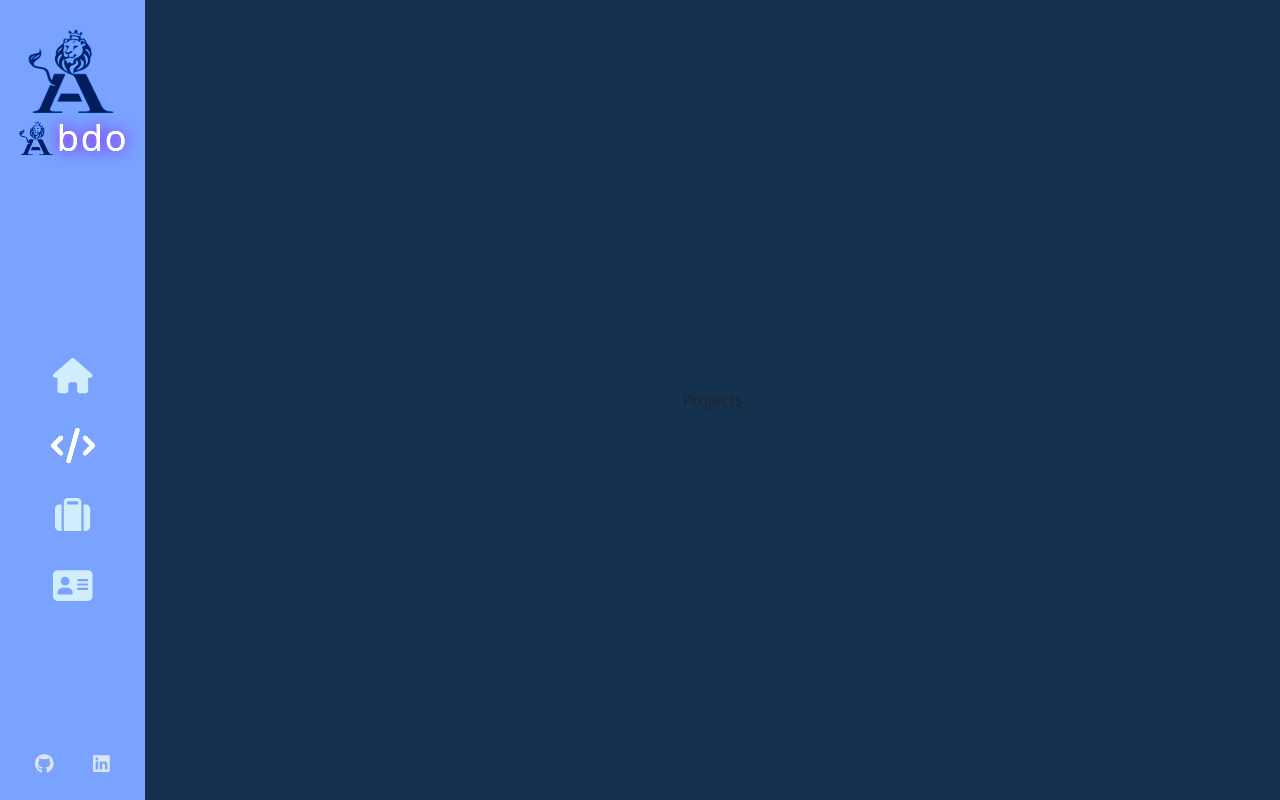
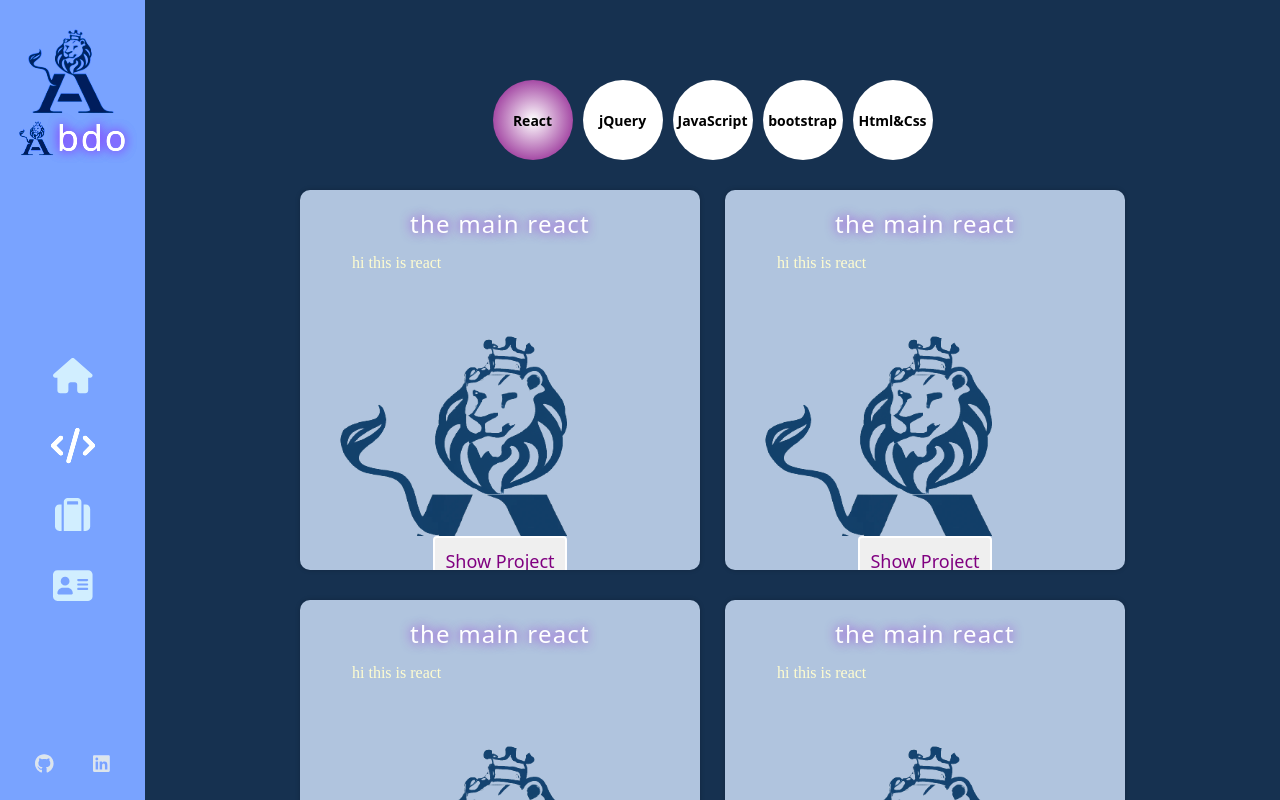
Before and after one commit to abdelrhman-shibl44/my-portfolio, a React (Create React App) app: page /projects in a window 1280 px wide. Shown: the top 800 px of the page. Built offline with nearby package versions, Linux system fonts and the light colour scheme.

Commit message:
add fake Projects in cards and style it

```diff
--- a/src/components/Projects/Projects.js
+++ b/src/components/Projects/Projects.js
@@ -1,7 +1,129 @@
-import React from 'react'
 
+import React, { useEffect, useState } from "react";
+import "./Projects.scss";
+import { Container } from "react-bootstrap";
 export const Projects = () => {
+// fake data
+const allprojects = [
+  {
+    id:1,
+    type:'react',
+    img:"images/logo.png",
+    link:"www.react.com",
+    description:"hi this is react",
+    name:"the main react"
+  },
+  {
+    id:2,
+    type:'react',
+    img:"images/logo.png",
+    link:"www.react.com",
+    description:"hi this is react",
+    name:"the main react"
+  },
+  {
+    id:3,
+    type:'react',
+    img:"images/logo.png",
+    link:"www.react.com",
+    description:"hi this is react",
+    name:"the main react"
+  },
+  {
+    id:4,
+    type:'react',
+    img:"images/logo.png",
+    link:"www.react.com",
+    description:"hi this is react",
+    name:"the main react"
+  }
+]
+console.log(allprojects)
+
+
+  const handleMouseMove = (e) => {
+    const { width, height, left, top } =
+      e.currentTarget.getBoundingClientRect();
+    const x = e.clientX - left;
+    const y = e.clientY - top;
+    const rotateX = (height / 2 - y) / 8;
+    const rotateY = (width / 2 - x) / 8;
+    e.currentTarget.style.transform = `perspective(800px) rotateX(${rotateX}deg) rotateY(${rotateY}deg)`;
+  };
+
+  const resetRotation = (e) => {
+    e.currentTarget.style.transform = "none";
+  };
+
+  const [ProjectType, setProjectType] = useState("react");
+
+  const handleProjectType = (projectType) => {
+    setProjectType(projectType)
+    // check if image has loaded to prevent click
+    switch(projectType) {
+      case "react":
+      case "jQuery":
+      case 'javascript':
+      case "bootstrap":
+      case "html&css":
+        break;
+      default:
+        break;
+    }
+  };
+  const ProjectsByFilter = allprojects
+    .filter((project) => project.type === ProjectType)
+    .map((projects) => (
+      <div
+        key={projects.id}
+        className="cardHolder"
+        onMouseMove={handleMouseMove}
+        onMouseLeave={resetRotation}
+      >
+        <div className="card__content">
+          <h2 className="card__title">{projects.name}</h2>
+          <p className="card__description">{projects.description}</p>
+          <div className="cardImg__Holder">
+            <img
+              className="card__img"
+              src={projects.img && projects.img}
+              alt="img"
+            />
+          </div>
+          <button
+            className="card__link"
+          >
+            Show Project
+          </button>
+        </div>
+      </div>
+    ));
+
+    useEffect(() => {
+      const headerSection = document.querySelector(".header-section")
+      const buttons = headerSection.querySelectorAll('button')
+      buttons.forEach((projectType) => {
+        projectType.addEventListener('click',() => {
+          buttons.forEach((button) => {button.classList.remove("active")})
+          projectType.classList.add("active")
+        })
+      })
+    })
+
   return (
-    <div>Projects</div>
-  )
-}
+    <div className="projectsHolder">
+      <Container fluid>
+      <div className="header-section">
+        <button className= {ProjectType === "react" ? "active" : ""} onClick={() => handleProjectType("react")}>React</button>
+        <button className= {ProjectType === "jQuery" ? "active" : ""} onClick={() => handleProjectType("jQuery")}>jQuery</button>
+        <button className= {ProjectType === "javascript"? "active" : ""} onClick={() => handleProjectType("javascript")}>
+          JavaScript
+        </button>
+        <button className={ProjectType ==="bootstrap" ? "active" : ""} onClick={() => handleProjectType("bootstrap")}>bootstrap</button>
+        <button className={ProjectType ==="html&css"  ? "active" : ""} onClick={() => handleProjectType("html&css")}>Html&Css</button>
+      </div>
+      <div className="content-section"> {ProjectsByFilter} </div>
+    </Container>
+    </div>
+  );
+};
--- a/src/components/Projects/Projects.scss
+++ b/src/components/Projects/Projects.scss
@@ -0,0 +1,195 @@
+// the main Holder of projects
+.projectsHolder {
+  position: relative;
+  display: flex;
+  flex-wrap: wrap;
+  justify-content: center;
+  align-items: center;
+  flex-direction: column;
+  min-height: 100vh;
+  padding: 50px 0;
+
+  // Header sections contains ProjectsType buttons
+  .header-section {
+    display: flex;
+    justify-content: center;
+    align-items: center;
+    flex-wrap: wrap;
+    column-gap: 10px;
+    padding: 30px 0;
+
+    // The buttons
+    button {
+      width: 80px;
+      height: 80px;
+      border-radius: 50%;
+      border: none;
+      background-color: #fff;
+      color: #000;
+      font-size: 14px;
+      font-weight: bold;
+      transform-origin: center;
+      transition: transform 0.2s ease-in-out;
+      display: flex;
+      justify-content: center;
+      align-items: center;
+      text-align: center;
+      padding: 25px;
+
+      // When button have active class
+      &.active {
+        background-image: radial-gradient(circle at center, transparent, purple 100%);
+      }
+
+      // When hover on button make animation
+      &:hover {
+        animation: fan 0.2s forwards;
+
+        @keyframes fan {
+          0% {
+            background-image: radial-gradient(circle at center, transparent, purple 5%);
+            transform: rotate(0deg)
+          }
+
+          50% {
+            transform: rotate(180deg)
+          }
+
+          100% {
+            background-image: radial-gradient(circle at center, transparent, purple 100%);
+            transform: rotate(360deg);
+          }
+        }
+      }
+    }
+
+    // responsive buttons
+    @media (max-width: 768px) {
+      button {
+        width: 72px;
+        height: 72px;
+      }
+    }
+  }
+
+  // start Content that contains cards
+  .content-section {
+    display: flex;
+    justify-content: center;
+    flex-wrap: wrap;
+    align-items: center;
+    gap: 25px;
+    row-gap: 30px;
+  }
+}
+
+// start card holder
+.cardHolder {
+  position: relative;
+  display: flex;
+  width: 400px;
+  height: 380px;
+  background: none;
+
+  // style the card
+  .card__content {
+    padding: 10px;
+    width: 400px;
+    height: 380px;
+    z-index: 1;
+    text-align: center;
+    color: #fff;
+    box-sizing: border-box;
+    background-color: lightsteelblue;
+    box-shadow: 0 0 5px rgba(0, 0, 0, 0.2);
+    border-radius: 10px;
+    padding: 20px;
+    overflow-y: auto;
+    overflow-x: hidden;
+
+    // style scrollbar for the card
+    &::-webkit-scrollbar {
+      width: 10px;
+    }
+
+    &::-webkit-scrollbar-thumb {
+      background-color: #4f4f4f;
+      border-radius: 10px;
+    }
+
+    &:hover::-webkit-scrollbar-thumb {
+      background-color: #fff;
+    }
+
+    .card__title {
+      font-size: 24px;
+      margin: 0;
+    }
+
+    .card__description {
+      font-size: 16px;
+      margin: 10px 0;
+      word-spacing: normal;
+      letter-spacing: normal;
+    }
+
+    .card__link {
+      display: inline-block;
+      font-size: 18px;
+      padding: 10px;
+      border: 2px solid #fff;
+      border-radius: 4px;
+      color: purple;
+      text-decoration: none;
+      transition: background-color 0.3s ease-out, color 0.3s ease-out;
+
+      // when hover on Link button
+      &:hover {
+        text-shadow: 0 0 50px purple;
+        color: purple;
+      }
+    }
+
+    .cardImg__Holder {
+      position: relative;
+      width: 100%;
+      height: 250px;
+      overflow-y: auto;
+
+      .card__img {
+        width: 100%;
+        min-height: 100%;
+        object-fit: cover;
+        max-width: 100%;
+      }
+
+      // style scroll of image
+      &::-webkit-scrollbar {
+        width: 2px;
+        border-radius: 50px;
+        background-color: purple;
+      }
+
+      &::-webkit-scrollbar-thumb {
+        background-color: #ffffff;
+        border-radius: 10px;
+      }
+    }
+  }
+
+  // responsive the main Holder
+  @media (max-width: 768px) {
+    width: 350px;
+    height: 330px;
+
+    .card__content {
+      width: 100%;
+      height: 100%;
+    }
+  }
+
+  @media (max-width: 280px) {
+    width: 260px;
+    height: 250px;
+  }
+}
```
